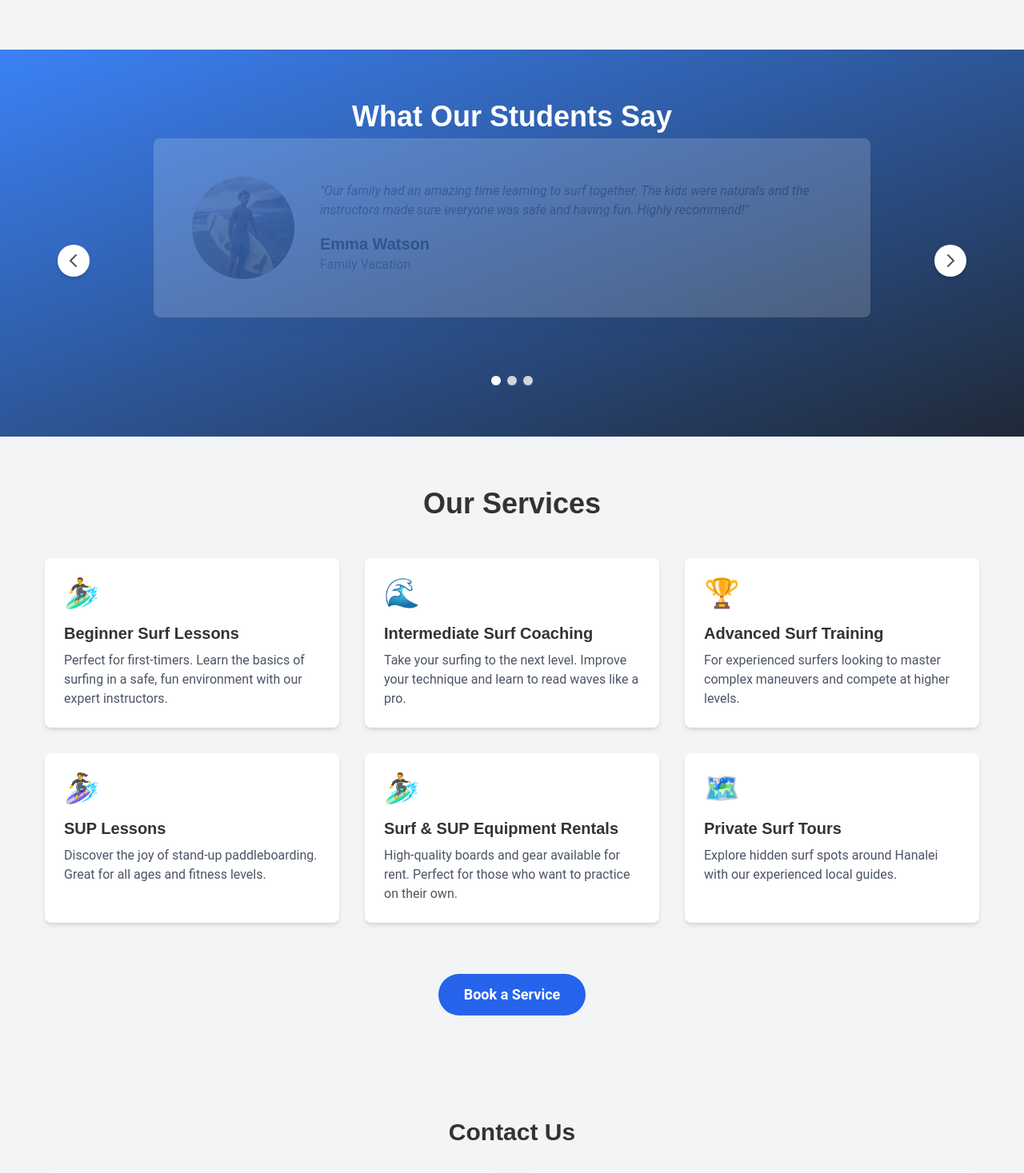
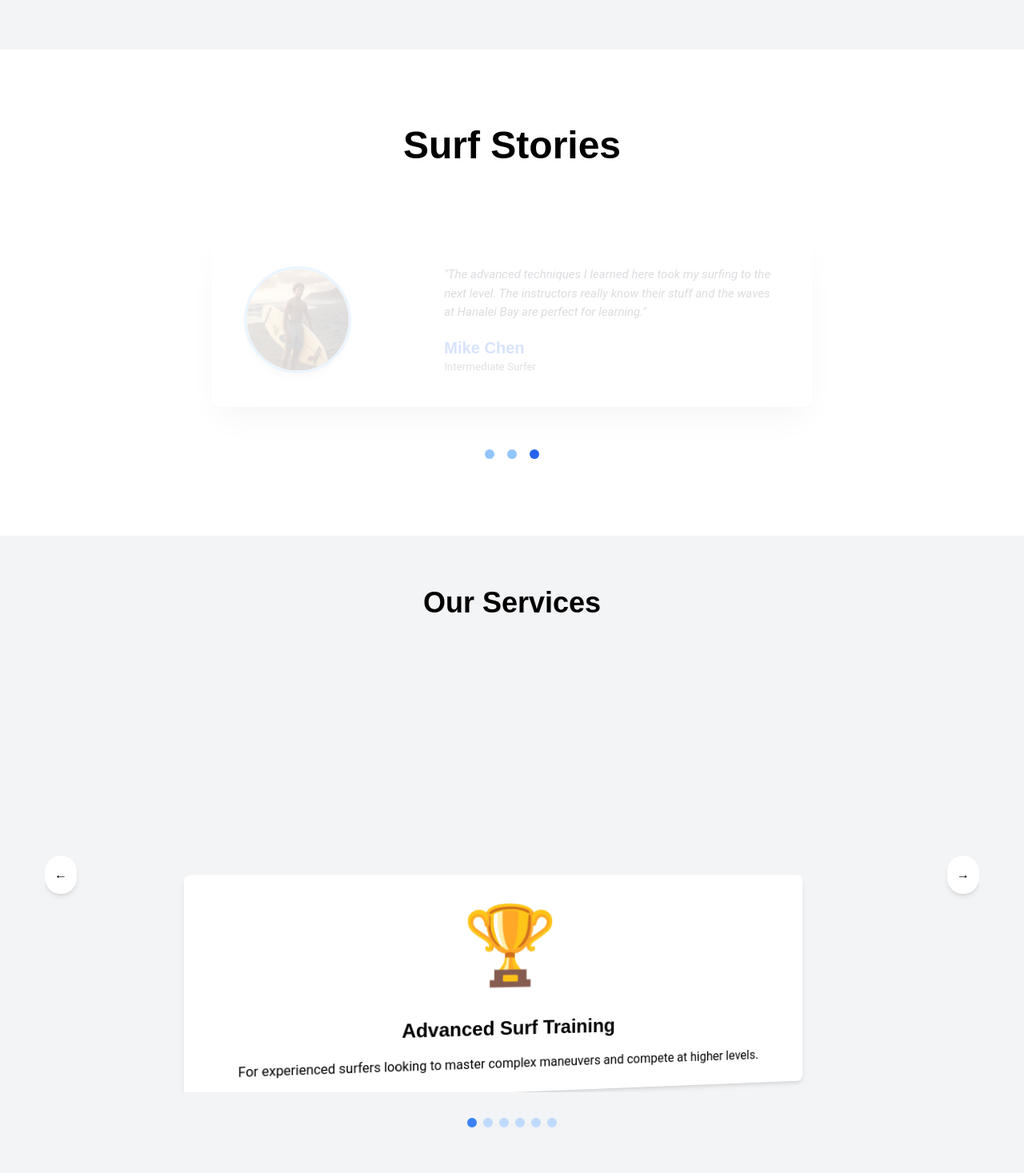
Before and after one commit to pothangelli123/Surfing-Website, a React (Create React App) app: page / in a window 1280 px wide. Shown: the part 1643-3110 px from the top of the page at 80% size. Built offline with nearby package versions, Linux system fonts and the light colour scheme.

Commit message:
added some more responsiveness

```diff
--- a/package.json
+++ b/package.json
@@ -3,11 +3,15 @@
   "version": "0.1.0",
   "private": true,
   "dependencies": {
+    "@react-three/drei": "^9.112.0",
+    "@react-three/fiber": "^8.17.7",
     "framer-motion": "^11.5.4",
     "react": "^18.3.1",
     "react-dom": "^18.3.1",
+    "react-icons": "^5.3.0",
     "react-router-dom": "^6.26.2",
     "react-scripts": "^5.0.1",
+    "three": "^0.168.0",
     "typescript": "^4.3.5"
   },
   "scripts": {
--- a/public/index.html
+++ b/public/index.html
@@ -2,7 +2,7 @@
 <html lang="en">
   <head>
     <meta charset="utf-8" />
-    <link rel="icon" href="%PUBLIC_URL%/favicon.ico" />
+    <link rel="icon" href="favicon.ico" />
     <meta name="viewport" content="width=device-width, initial-scale=1" />
     <meta name="theme-color" content="#000000" />
     <meta
--- a/src/components/Services.tsx
+++ b/src/components/Services.tsx
@@ -1,14 +1,21 @@
-import React from 'react';
+import React, { useState, useEffect, useCallback } from 'react';
+import { motion, AnimatePresence } from 'framer-motion';
 
 const ServiceCard: React.FC<{ title: string; description: string; icon: string }> = ({ title, description, icon }) => (
-  <div className="bg-white rounded-lg shadow-md p-6 transition-all duration-300 hover:shadow-xl hover:-translate-y-1">
-    <div className="text-blue-600 text-4xl mb-4">{icon}</div>
-    <h3 className="text-xl font-semibold mb-2">{title}</h3>
-    <p className="text-gray-600">{description}</p>
-  </div>
+  <motion.div
+    className="surf-service-card bg-white rounded-lg shadow-md p-6 transition-all duration-300 hover:shadow-xl text-black"
+    whileHover={{ scale: 1.05 }}
+    whileTap={{ scale: 0.95 }}
+  >
+    <div className="surf-service-icon text-8xl mb-6 flex justify-center items-center h-32">{icon}</div>
+    <h3 className="surf-service-title text-2xl font-bold mb-4 text-center">{title}</h3>
+    <p className="surf-service-description text-center">{description}</p>
+  </motion.div>
 );
 
 const Services: React.FC = () => {
+  const [currentIndex, setCurrentIndex] = useState(0);
+  const [isAutoPlaying, setIsAutoPlaying] = useState(true);
   const services = [
     {
       title: "Beginner Surf Lessons",
@@ -42,22 +49,124 @@ const Services: React.FC = () => {
     }
   ];
 
+  const variants = {
+    enter: (direction: number) => {
+      return {
+        x: direction > 0 ? 1000 : -1000,
+        opacity: 0,
+        rotateY: direction > 0 ? 45 : -45,
+      };
+    },
+    center: {
+      zIndex: 1,
+      x: 0,
+      opacity: 1,
+      rotateY: 0,
+    },
+    exit: (direction: number) => {
+      return {
+        zIndex: 0,
+        x: direction < 0 ? 1000 : -1000,
+        opacity: 0,
+        rotateY: direction < 0 ? 45 : -45,
+      };
+    },
+  };
+
+  const swipeConfidenceThreshold = 3000;
+  const swipePower = (offset: number, velocity: number) => {
+    return Math.abs(offset) * velocity;
+  };
+
+  const [[page, direction], setPage] = useState([0, 0]);
+
+  const paginate = useCallback((newDirection: number) => {
+    setPage([page + newDirection, newDirection]);
+  }, [page]);
+
+  useEffect(() => {
+    let intervalId: NodeJS.Timeout;
+    if (isAutoPlaying) {
+      intervalId = setInterval(() => paginate(1), 3000);
+    }
+    return () => {
+      if (intervalId) clearInterval(intervalId);
+    };
+  }, [isAutoPlaying, paginate]);
+
   return (
-    <section id="services" className="py-16 bg-gray-100">
-      <div className="container mx-auto px-4">
-        <h2 className="text-4xl font-bold text-center mb-12 text-black-600">Our Services</h2>
-        <div className="grid grid-cols-1 sm:grid-cols-2 lg:grid-cols-3 gap-8">
-          {services.map((service, index) => (
-            <ServiceCard key={index} {...service} />
+    <section id="services" className="surf-services-section py-16 bg-gray-100 text-black">
+      <div className="surf-services-container container mx-auto px-4">
+        <h2 className="surf-services-heading text-4xl font-bold text-center mb-12 text-black">Our Services</h2>
+        <div
+          className="surf-services-carousel relative overflow-hidden"
+          style={{ perspective: 1000 }}
+          onMouseEnter={() => setIsAutoPlaying(false)}
+          onMouseLeave={() => setIsAutoPlaying(true)}
+        >
+          <AnimatePresence initial={false} custom={direction}>
+            <motion.div
+              key={page}
+              custom={direction}
+              variants={variants}
+              initial="enter"
+              animate="center"
+              exit="exit"
+              transition={{
+                x: { type: "spring", stiffness: 300, damping: 30 },
+                opacity: { duration: 0.2 },
+                rotateY: { duration: 0.5 },
+              }}
+              drag="x"
+              dragConstraints={{ left: 0, right: 0 }}
+              dragElastic={1}
+              onDragEnd={(e, { offset, velocity }) => {
+                const swipe = swipePower(offset.x, velocity.x);
+
+                if (swipe < -swipeConfidenceThreshold) {
+                  paginate(1);
+                } else if (swipe > swipeConfidenceThreshold) {
+                  paginate(-1);
+                }
+              }}
+              className="w-full md:w-2/3 mx-auto"
+            >
+              <ServiceCard {...services[Math.abs(page) % services.length]} />
+            </motion.div>
+          </AnimatePresence>
+          <button
+            onClick={() => paginate(-1)}
+            className="absolute top-1/2 left-0 transform -translate-y-1/2 bg-white text-black p-3 rounded-full hover:bg-gray-200 transition-colors duration-300 shadow-md"
+          >
+            &#8592;
+          </button>
+          <button
+            onClick={() => paginate(1)}
+            className="absolute top-1/2 right-0 transform -translate-y-1/2 bg-white text-black p-3 rounded-full hover:bg-gray-200 transition-colors duration-300 shadow-md"
+          >
+            &#8594;
+          </button>
+        </div>
+        <div className="surf-services-indicators flex justify-center mt-8">
+          {services.map((_, index) => (
+            <button
+              key={index}
+              onClick={() => setCurrentIndex(index)}
+              className={`h-3 w-3 rounded-full mx-1 ${
+                index === currentIndex ? 'bg-blue-500' : 'bg-blue-200'
+              }`}
+            />
           ))}
         </div>
-        <div className="mt-16 text-center">
-          <a
+        <div className="surf-services-cta mt-16 text-center">
+          <motion.a
             href="#contact"
-            className="bg-blue-600 hover:bg-blue-700 text-white font-bold py-3 px-8 rounded-full text-lg transition duration-300 ease-in-out transform hover:scale-105 inline-block"
+            className="surf-services-button bg-black hover:bg-gray-800 text-white font-bold py-3 px-8 rounded-full text-lg transition duration-300 ease-in-out transform hover:scale-105 inline-block"
+            whileHover={{ scale: 1.1 }}
+            whileTap={{ scale: 0.9 }}
           >
             Book a Service
-          </a>
+          </motion.a>
         </div>
       </div>
     </section>
--- a/src/components/Testimonials.tsx
+++ b/src/components/Testimonials.tsx
@@ -1,4 +1,4 @@
-import React, { useState, useEffect, useCallback } from 'react';
+import React, { useState, useEffect } from 'react';
 import { motion, AnimatePresence } from 'framer-motion';
 
 interface Testimonial {
@@ -36,74 +36,74 @@ const testimonials: Testimonial[] = [
 const Testimonials: React.FC = () => {
   const [currentIndex, setCurrentIndex] = useState(0);
 
-  const nextTestimonial = useCallback(() => {
-    setCurrentIndex((prevIndex) => (prevIndex + 1) % testimonials.length);
+  useEffect(() => {
+    const interval = setInterval(() => {
+      setCurrentIndex((prevIndex) => (prevIndex + 1) % testimonials.length);
+    }, 3000);
+    return () => clearInterval(interval);
   }, []);
 
-  const prevTestimonial = useCallback(() => {
-    setCurrentIndex((prevIndex) => (prevIndex - 1 + testimonials.length) % testimonials.length);
-  }, []);
-
-  useEffect(() => {
-    const interval = setInterval(() => {
-      nextTestimonial();
-    }, 2000); // Change testimonial every 2 seconds
-
-    return () => clearInterval(interval);
-  }, [nextTestimonial]);
-
   return (
-    <section id="testimonials" className="py-16 bg-gradient-to-br from-blue-500 to-violet-600">
+    <section id="testimonials" className="py-24 bg-white overflow-hidden">
       <div className="container mx-auto px-4">
-        <h2 className="text-4xl font-bold text-center text-white mb-12">What Our Students Say</h2>
+        <h2 className="text-5xl font-bold text-center text-black mb-16 relative">
+          <span className="relative z-10">Surf Stories</span>
+        </h2>
         <div className="relative">
+          <div className="absolute top-0 left-0 w-full h-full flex items-center justify-center">
+            <svg className="w-3/4 h-3/4 text-white opacity-5" viewBox="0 0 24 24" fill="currentColor">
+              <path d="M14.017 21v-7.391c0-5.704 3.731-9.57 8.983-10.609l.995 2.151c-2.432.917-3.995 3.638-3.995 5.849h4v10h-9.983zm-14.017 0v-7.391c0-5.704 3.748-9.57 9-10.609l.996 2.151c-2.433.917-3.996 3.638-3.996 5.849h3.983v10h-9.983z" />
+            </svg>
+          </div>
           <AnimatePresence mode="wait">
             <motion.div
               key={currentIndex}
-              initial={{ opacity: 0, y: 50 }}
-              animate={{ opacity: 1, y: 0 }}
-              exit={{ opacity: 0, y: -50 }}
+              initial={{ opacity: 0, scale: 0.8 }}
+              animate={{ opacity: 1, scale: 1 }}
+              exit={{ opacity: 0, scale: 0.8 }}
               transition={{ duration: 0.5 }}
-              className="bg-white rounded-lg shadow-xl p-8 md:p-12 max-w-4xl mx-auto"
+              className="relative z-10 bg-white rounded-xl shadow-2xl p-8 md:p-12 max-w-4xl mx-auto"
             >
               <div className="flex flex-col md:flex-row items-center">
-                <img
-                  src={testimonials[currentIndex].image}
-                  alt={testimonials[currentIndex].name}
-                  className="w-32 h-32 rounded-full object-cover mb-6 md:mb-0 md:mr-8"
-                />
-                <div>
-                  <p className="text-gray-600 italic mb-4">"{testimonials[currentIndex].content}"</p>
-                  <h3 className="text-xl font-semibold">{testimonials[currentIndex].name}</h3>
-                  <p className="text-gray-500">{testimonials[currentIndex].role}</p>
+                <div className="md:w-1/3 mb-8 md:mb-0">
+                  <motion.img
+                    src={testimonials[currentIndex].image}
+                    alt={testimonials[currentIndex].name}
+                    className="w-40 h-40 rounded-full object-cover border-4 border-blue-300 shadow-lg"
+                    initial={{ y: 20, opacity: 0 }}
+                    animate={{ y: 0, opacity: 1 }}
+                    transition={{ delay: 0.2 }}
+                  />
+                </div>
+                <div className="md:w-2/3 md:pl-8">
+                  <motion.p
+                    className="text-gray-700 text-lg italic mb-6"
+                    initial={{ y: 20, opacity: 0 }}
+                    animate={{ y: 0, opacity: 1 }}
+                    transition={{ delay: 0.3 }}
+                  >
+                    "{testimonials[currentIndex].content}"
+                  </motion.p>
+                  <motion.div
+                    initial={{ y: 20, opacity: 0 }}
+                    animate={{ y: 0, opacity: 1 }}
+                    transition={{ delay: 0.4 }}
+                  >
+                    <h3 className="text-2xl font-semibold text-blue-600">{testimonials[currentIndex].name}</h3>
+                    <p className="text-gray-600">{testimonials[currentIndex].role}</p>
+                  </motion.div>
                 </div>
               </div>
             </motion.div>
           </AnimatePresence>
-          <button
-            onClick={prevTestimonial}
-            className="absolute top-1/2 left-4 transform -translate-y-1/2 bg-white rounded-full p-2 shadow-md hover:bg-gray-100 transition duration-300"
-          >
-            <svg xmlns="http://www.w3.org/2000/svg" className="h-6 w-6 text-gray-600" fill="none" viewBox="0 0 24 24" stroke="currentColor">
-              <path strokeLinecap="round" strokeLinejoin="round" strokeWidth={2} d="M15 19l-7-7 7-7" />
-            </svg>
-          </button>
-          <button
-            onClick={nextTestimonial}
-            className="absolute top-1/2 right-4 transform -translate-y-1/2 bg-white rounded-full p-2 shadow-md hover:bg-gray-100 transition duration-300"
-          >
-            <svg xmlns="http://www.w3.org/2000/svg" className="h-6 w-6 text-gray-600" fill="none" viewBox="0 0 24 24" stroke="currentColor">
-              <path strokeLinecap="round" strokeLinejoin="round" strokeWidth={2} d="M9 5l7 7-7 7" />
-            </svg>
-          </button>
         </div>
         <div className="flex justify-center mt-8">
           {testimonials.map((_, index) => (
             <button
               key={index}
               onClick={() => setCurrentIndex(index)}
-              className={`w-3 h-3 rounded-full mx-1 ${
-                index === currentIndex ? 'bg-white' : 'bg-gray-300'
+              className={`w-3 h-3 rounded-full mx-2 transition-all duration-300 ${
+                index === currentIndex ? 'bg-blue-600 scale-125' : 'bg-blue-300 hover:bg-blue-400'
               }`}
             />
           ))}
--- a/src/index.css
+++ b/src/index.css
@@ -211,62 +211,87 @@ html {
   scroll-margin-top: 6rem; /* Adjust this value based on your header height */
 }
 
-/* Services section styles */
-#services .grid {
-  @apply gap-8;
+/* Services Section Styles */
+.services-section {
+  padding: 4rem 2rem;
+  background-color: #f8f9fa;
 }
 
-#services .service-card {
-  @apply bg-white rounded-lg shadow-md p-6 transition-all duration-300;
+.services-section__title {
+  text-align: center;
+  margin-bottom: 3rem;
+  font-size: 2.5rem;
+  color: #333;
+  opacity: 0;
+  animation: services-fade-in 1s ease-out forwards;
 }
 
-#services .service-card:hover {
-  @apply shadow-xl -translate-y-1;
+.services-section__grid {
+  display: grid;
+  grid-template-columns: repeat(auto-fit, minmax(250px, 1fr));
+  gap: 2rem;
 }
 
-#services .service-icon {
-  @apply text-blue-600 text-4xl mb-4;
+.services-section__card {
+  background-color: #fff;
+  border-radius: 8px;
+  padding: 2rem;
+  box-shadow: 0 4px 6px rgba(0, 0, 0, 0.1);
+  transition: transform 0.3s ease, box-shadow 0.3s ease;
+  opacity: 0;
+  animation: services-fade-in 1s ease-out forwards;
 }
 
-#services .service-title {
-  @apply text-xl font-semibold mb-2;
+.services-section__card:hover {
+  transform: translateY(-10px);
+  box-shadow: 0 10px 20px rgba(0, 0, 0, 0.15);
 }
 
-#services .service-description {
-  @apply text-gray-600;
+.services-section__icon {
+  font-size: 3rem;
+  margin-bottom: 1rem;
+}
+
+.services-section__card-title {
+  margin-bottom: 1rem;
+  color: #333;
+}
+
+.services-section__card-description {
+  color: #666;
+}
+
+@keyframes services-fade-in {
+  from {
+    opacity: 0;
+    transform: translateY(20px);
+  }
+  to {
+    opacity: 1;
+    transform: translateY(0);
+  }
 }
 
 /* Responsive adjustments */
-@media (max-width: 640px) {
-  #services .grid {
-    @apply grid-cols-1;
+@media (max-width: 768px) {
+  .services-section {
+    padding: 3rem 1rem;
+  }
+
+  .services-section__title {
+    font-size: 2rem;
+  }
+
+  .services-section__grid {
+    grid-template-columns: 1fr;
   }
 }
 
-@media (min-width: 641px) and (max-width: 1024px) {
-  #services .grid {
-    @apply grid-cols-2;
-  }
-}
-
-@media (min-width: 1025px) {
-  #services .grid {
-    @apply grid-cols-3;
-  }
-}
-
-@keyframes scroll {
-  0% {
-    transform: translateX(0);
-  }
-  100% {
-    transform: translateX(-50%);
-  }
-}
-
-.animate-scroll {
-  animation: scroll 40s linear infinite;
-}
+/* Add staggered animation delay for service cards */
+.services-section__card:nth-child(1) { animation-delay: 0.2s; }
+.services-section__card:nth-child(2) { animation-delay: 0.4s; }
+.services-section__card:nth-child(3) { animation-delay: 0.6s; }
+.services-section__card:nth-child(4) { animation-delay: 0.8s; }
 
 /* Footer wave styles */
 .wave-container {
```
Also changed, not shown: 2 other files (tests, documents, lock files or other folders).
